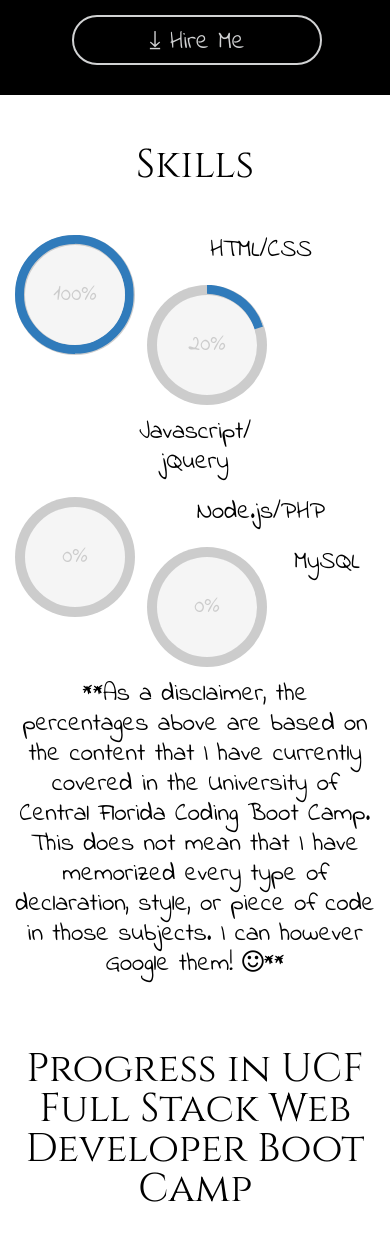
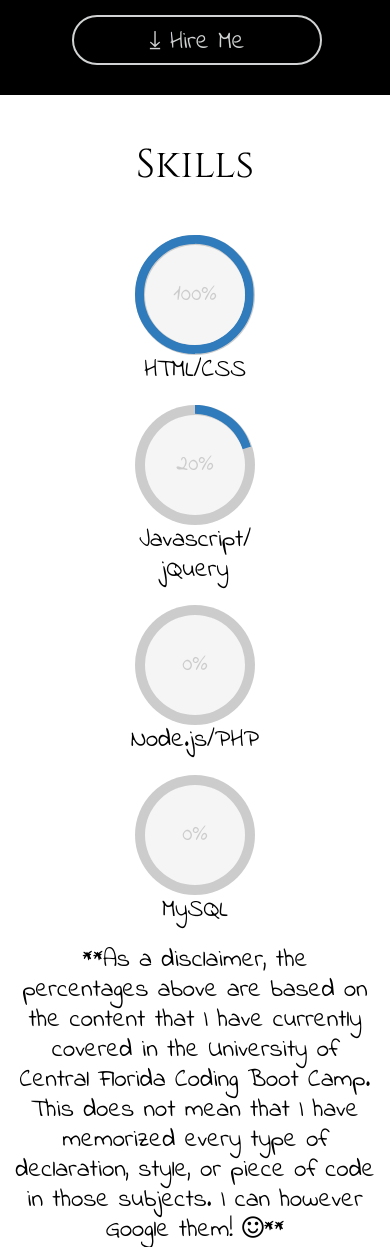
Before and after one commit to robertprine2/my-portfolio, a PHP site: page / in a window 390 px wide; the page is wider, and only the part inside the window is pictured. Shown: the part 2399-3646 px from the top of that part. Run offline with PHP 8.4, Linux system fonts and the light colour scheme; some libraries are stand-ins or nearby versions.

Commit message:
Fixed media query for skill percent circles on smaller devices

```diff
--- a/assets/css/style.css
+++ b/assets/css/style.css
@@ -232,6 +232,11 @@
 	margin-bottom: 30px;
 }
 
+.positioning {
+	margin: auto;
+	float: none;
+}
+
 .unfinished {
 	color: lightgrey;
 }
--- a/index.html
+++ b/index.html
@@ -73,8 +73,8 @@
 		</div>
 
 		<div class="row row-centered">
-			<div class="col-md-2 col-md-offset-2 col-sm-5">
-				<div class="c100 p100">
+			<div class="col-md-2 col-md-offset-2 col-sm-12">
+				<div class="c100 p100 positioning">
 					<span>100%</span>
 					<div class="slice">
 						<div class="bar"></div>
@@ -84,8 +84,8 @@
 				<p>HTML/CSS</p>
 			</div>
 
-			<div class="col-md-2" col-sm-5>
-				<div class="c100 p20">
+			<div class="col-md-2 col-sm-12">
+				<div class="c100 p20 positioning">
 					<span>20%</span>
 					<div class="slice">
 						<div class="bar"></div>
@@ -95,8 +95,8 @@
 				<p>Javascript/<br>jQuery</p>
 			</div>
 
-			<div class="col-md-2" col-sm-5>
-				<div class="c100 p0">
+			<div class="col-md-2 col-sm-12">
+				<div class="c100 p0 positioning">
 					<span>0%</span>
 					<div class="slice">
 						<div class="bar"></div>
@@ -106,8 +106,8 @@
 				<p>Node.js/PHP</p>
 			</div>
 
-			<div class="col-md-2" col-sm-5>
-				<div class="c100 p0">
+			<div class="col-md-2 col-sm-12">
+				<div class="c100 p0 positioning">
 					<span>0%</span>
 					<div class="slice">
 						<div class="bar"></div>
```
